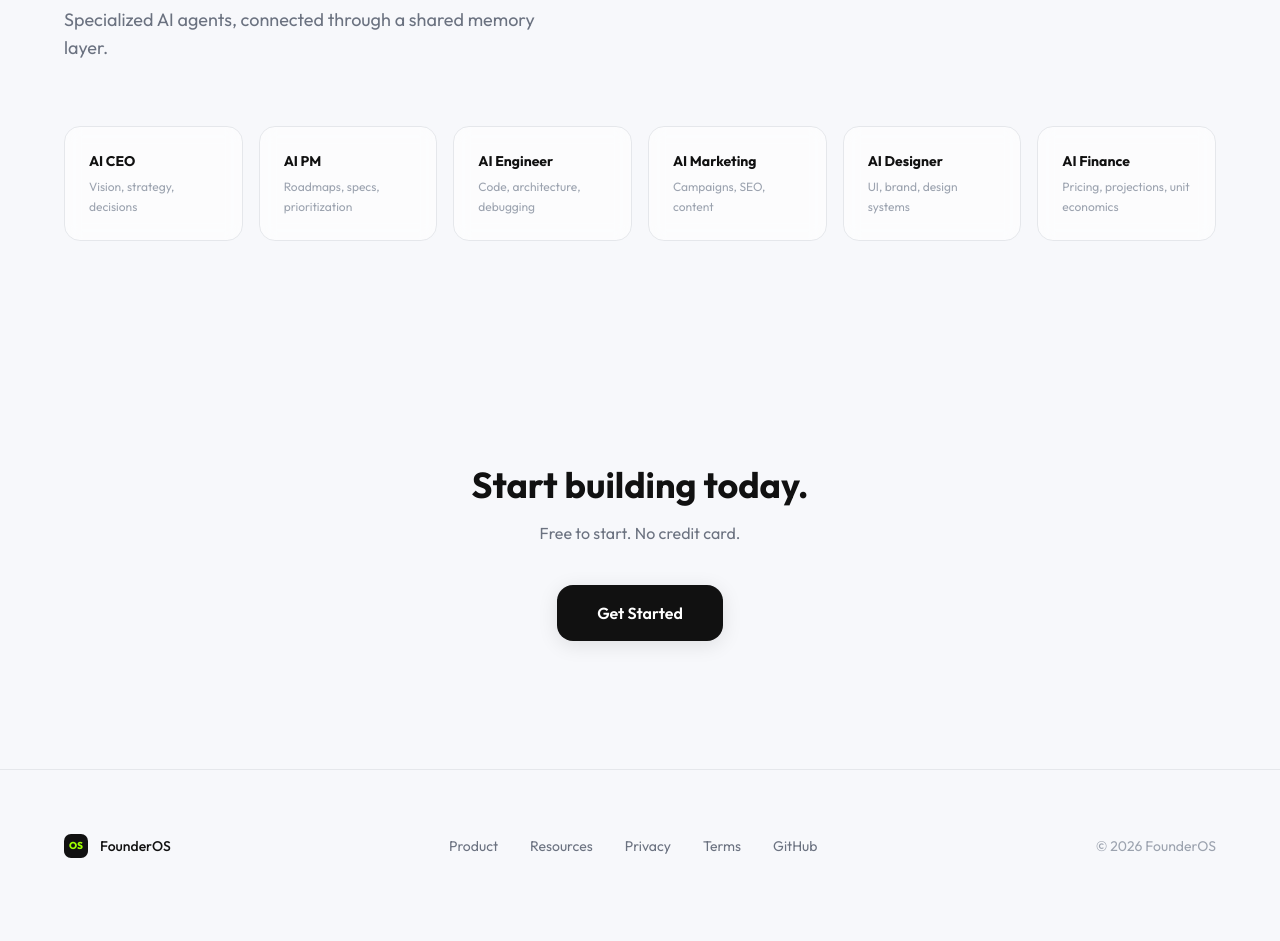
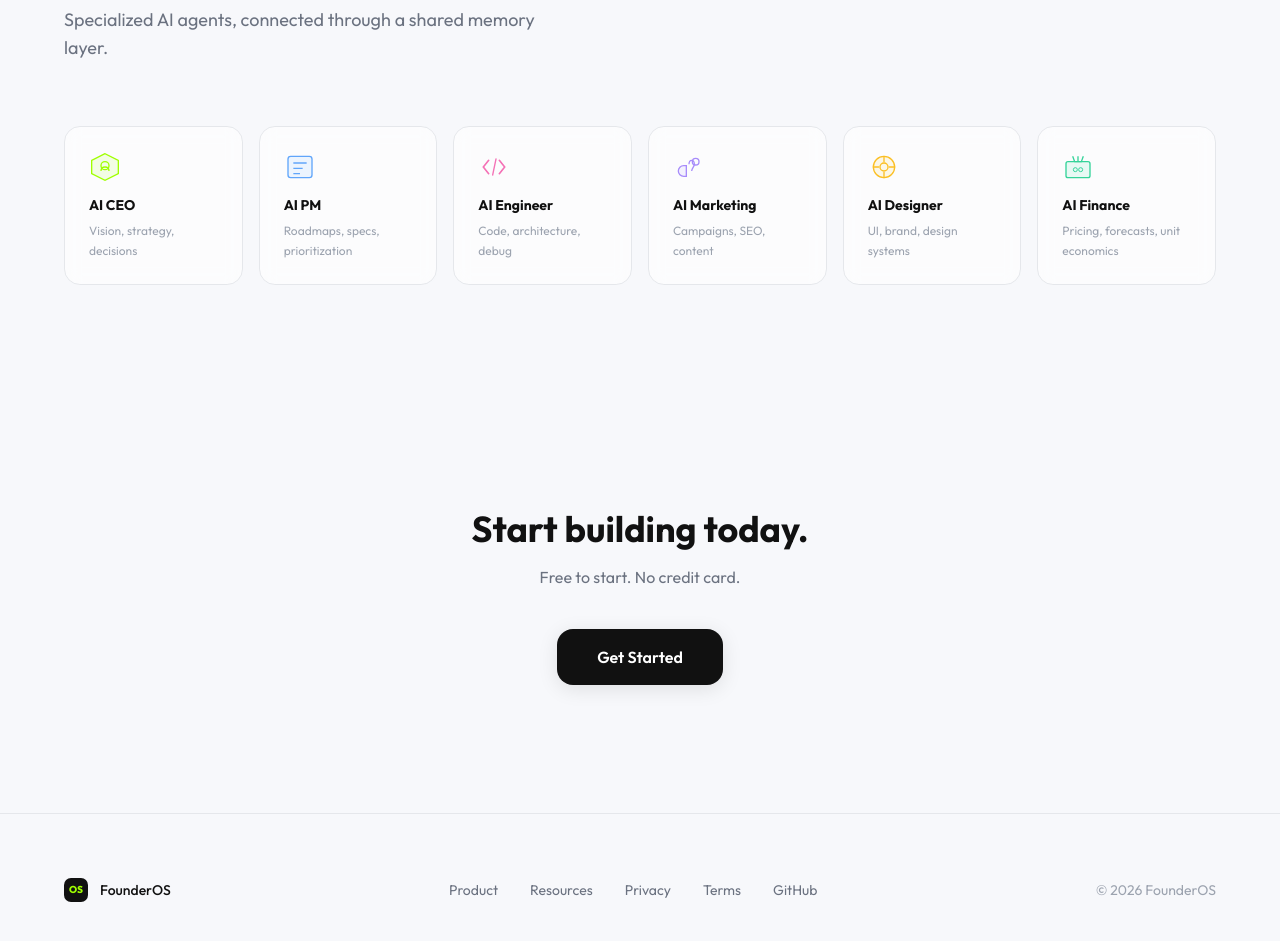
Before and after one commit to 02LYH-HUB/founderos, a Next.js app: page / in a window 1280 px wide. Shown: the part 3720-4661 px from the top of the page. Built offline with nearby package versions, Linux system fonts and the light colour scheme.

Commit message:
feat: AI agent SVGs + visual icons

```diff
--- a/src/app/page.tsx
+++ b/src/app/page.tsx
@@ -115,12 +115,24 @@ const TARGET_USERS = [
 ]
 
 const AGENTS = [
-  { label: "AI CEO", desc: "Vision, strategy, decisions", color: "#9FFF00" },
-  { label: "AI PM", desc: "Roadmaps, specs, prioritization", color: "#60a5fa" },
-  { label: "AI Engineer", desc: "Code, architecture, debugging", color: "#a78bfa" },
-  { label: "AI Marketing", desc: "Campaigns, SEO, content", color: "#f472b6" },
-  { label: "AI Designer", desc: "UI, brand, design systems", color: "#fb923c" },
-  { label: "AI Finance", desc: "Pricing, projections, unit economics", color: "#2dd4bf" },
+  { label: "AI CEO", desc: "Vision, strategy, decisions", icon: (
+    <svg viewBox="0 0 48 48" fill="none" className="w-8 h-8"><path d="M24 4L4 14v20l20 10 20-10V14L24 4z" stroke="#9FFF00" strokeWidth="2" fill="#9FFF00" fillOpacity="0.1"/><circle cx="24" cy="22" r="6" stroke="#9FFF00" strokeWidth="2"/><path d="M18 30c0-4 2.7-6 6-6s6 2 6 6" stroke="#9FFF00" strokeWidth="2"/></svg>
+  ) },
+  { label: "AI PM", desc: "Roadmaps, specs, prioritization", icon: (
+    <svg viewBox="0 0 48 48" fill="none" className="w-8 h-8"><rect x="6" y="8" width="36" height="32" rx="4" stroke="#60a5fa" strokeWidth="2" fill="#60a5fa" fillOpacity="0.1"/><line x1="14" y1="18" x2="34" y2="18" stroke="#60a5fa" strokeWidth="2"/><line x1="14" y1="26" x2="28" y2="26" stroke="#60a5fa" strokeWidth="2"/><line x1="14" y1="34" x2="24" y2="34" stroke="#60a5fa" strokeWidth="2"/></svg>
+  ) },
+  { label: "AI Engineer", desc: "Code, architecture, debug", icon: (
+    <svg viewBox="0 0 48 48" fill="none" className="w-8 h-8"><path d="M16 14l-8 10 8 10" stroke="#f472b6" strokeWidth="2.5" fill="none" strokeLinecap="round"/><path d="M32 14l8 10-8 10" stroke="#f472b6" strokeWidth="2.5" fill="none" strokeLinecap="round"/><line x1="27" y1="12" x2="22" y2="36" stroke="#f472b6" strokeWidth="2" strokeLinecap="round"/></svg>
+  ) },
+  { label: "AI Marketing", desc: "Campaigns, SEO, content", icon: (
+    <svg viewBox="0 0 48 48" fill="none" className="w-8 h-8"><path d="M8 30c0-4.4 3.6-8 8-8h4v16h-4c-4.4 0-8-3.6-8-8z" stroke="#a78bfa" strokeWidth="2" fill="#a78bfa" fillOpacity="0.1"/><path d="M24 20c0-3.3 1-6 4-6s4 2.7 4 6c0 4-4 6-4 10" stroke="#a78bfa" strokeWidth="2" fill="none"/><circle cx="34" cy="16" r="5" stroke="#a78bfa" strokeWidth="2"/></svg>
+  ) },
+  { label: "AI Designer", desc: "UI, brand, design systems", icon: (
+    <svg viewBox="0 0 48 48" fill="none" className="w-8 h-8"><circle cx="24" cy="24" r="16" stroke="#fbbf24" strokeWidth="2" fill="#fbbf24" fillOpacity="0.1"/><circle cx="24" cy="24" r="6" stroke="#fbbf24" strokeWidth="2"/><path d="M24 8v8m0 16v8M8 24h8m16 0h8" stroke="#fbbf24" strokeWidth="2" strokeLinecap="round"/></svg>
+  ) },
+  { label: "AI Finance", desc: "Pricing, forecasts, unit economics", icon: (
+    <svg viewBox="0 0 48 48" fill="none" className="w-8 h-8"><rect x="6" y="16" width="36" height="24" rx="3" stroke="#34d399" strokeWidth="2" fill="#34d399" fillOpacity="0.1"/><path d="M16 8l3 8h10l3-8" stroke="#34d399" strokeWidth="2" fill="none"/><line x1="24" y1="8" x2="24" y2="16" stroke="#34d399" strokeWidth="2"/><circle cx="20" cy="28" r="3" stroke="#34d399" strokeWidth="1.5"/><circle cx="28" cy="28" r="3" stroke="#34d399" strokeWidth="1.5"/></svg>
+  ) },
 ]
 
 export default function HomePage() {
@@ -184,8 +196,8 @@ export default function HomePage() {
             {AGENTS.map((a, i) => (
               <motion.div key={a.label} className="group relative p-6 rounded-2xl border border-[#e5e7eb] bg-white/60 backdrop-blur-sm cursor-default overflow-hidden"
                 initial={{ opacity: 0, y: 30 }} whileInView={{ opacity: 1, y: 0 }} viewport={{ once: true }} transition={{ duration: 0.5, delay: i * 0.06 }}
-                whileHover={{ y: -4, boxShadow: "0 8px 30px rgba(0,0,0,0.05)", borderColor: a.color + "40" }}>
-                <div className="absolute top-0 left-0 w-full h-[2px] opacity-0 group-hover:opacity-100 transition-opacity duration-300" style={{ background: a.color }} />
+                whileHover={{ y: -4, boxShadow: "0 8px 30px rgba(0,0,0,0.05)" }}>
+                <div className="mb-3">{a.icon}</div>
                 <h3 className="font-outfit text-sm font-bold text-[#111] mb-1.5" style={{ fontFamily: "var(--font-outfit)" }}>{a.label}</h3>
                 <p className="text-xs text-[#9ca3af] leading-relaxed">{a.desc}</p>
               </motion.div>
```
